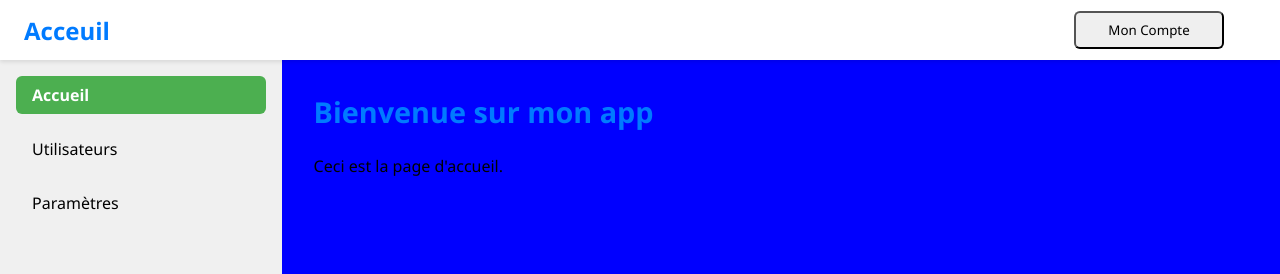
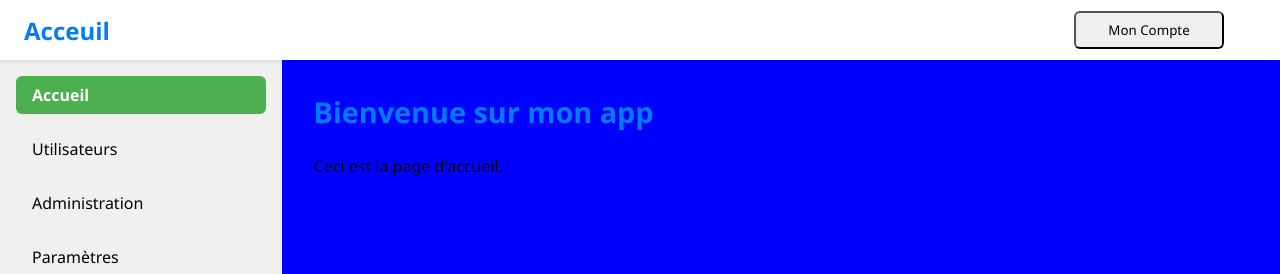
Before and after one commit to JeremyAlbertini/stage, a React (Vite) app in the folder site-stage/: page / in a window 1280 px wide. Shown: the top 274 px of the page. Built offline with nearby package versions, Linux system fonts and the light colour scheme; no server answers.

Commit message:
[+] changed name for adm button

```diff
--- a/site-stage/src/components/LeftBand.jsx
+++ b/site-stage/src/components/LeftBand.jsx
@@ -4,7 +4,8 @@ export default function leftBand() {
   const items = [
     { name: "Accueil", path: "/" },
     { name: "Utilisateurs", path: "/users" },
-    { name: "Paramètres", path: "/admin" },
+    { name: "Administration", path: "/admin" },
+    { name: "Paramètres", path: "/settings" },
   ];
 
   return (
```
